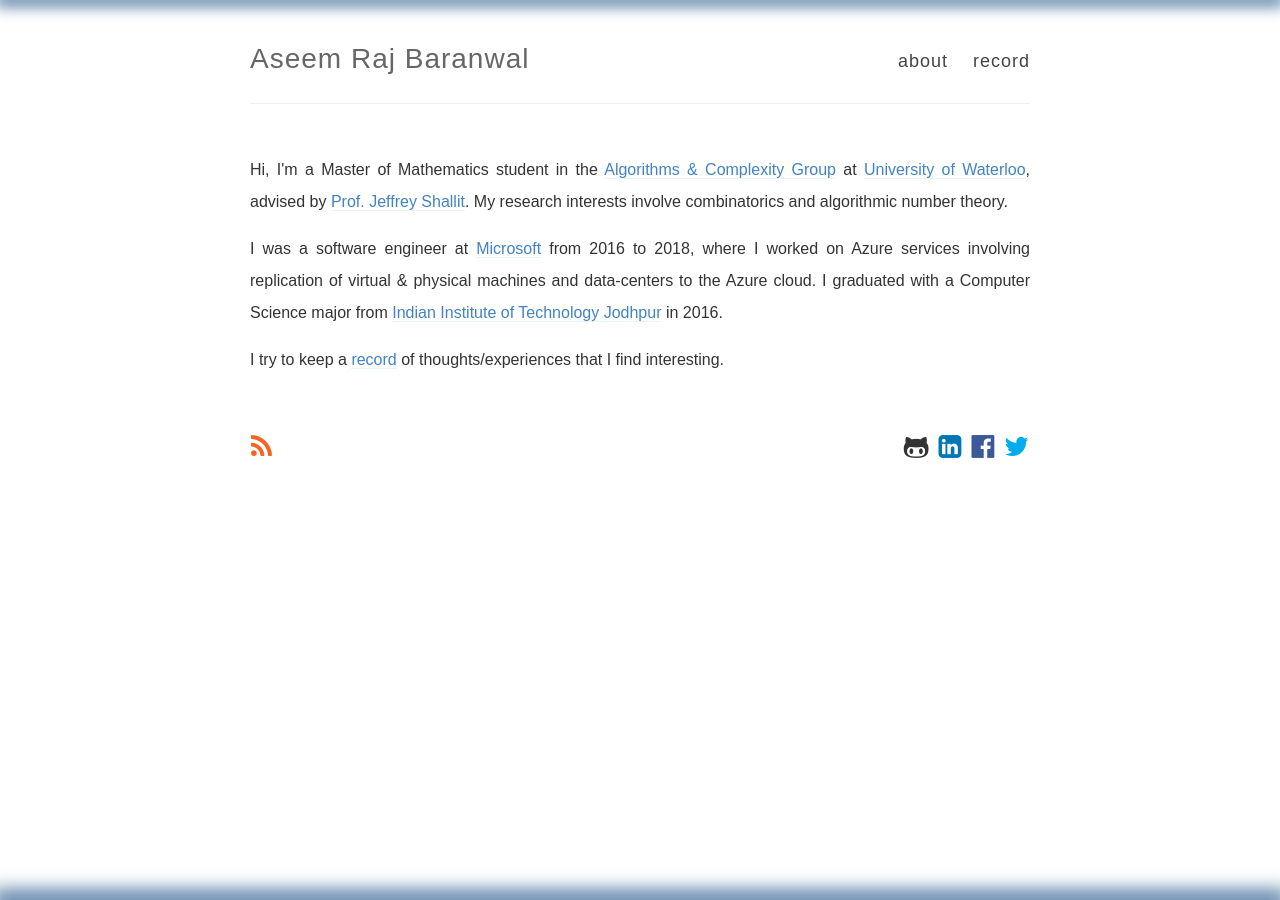
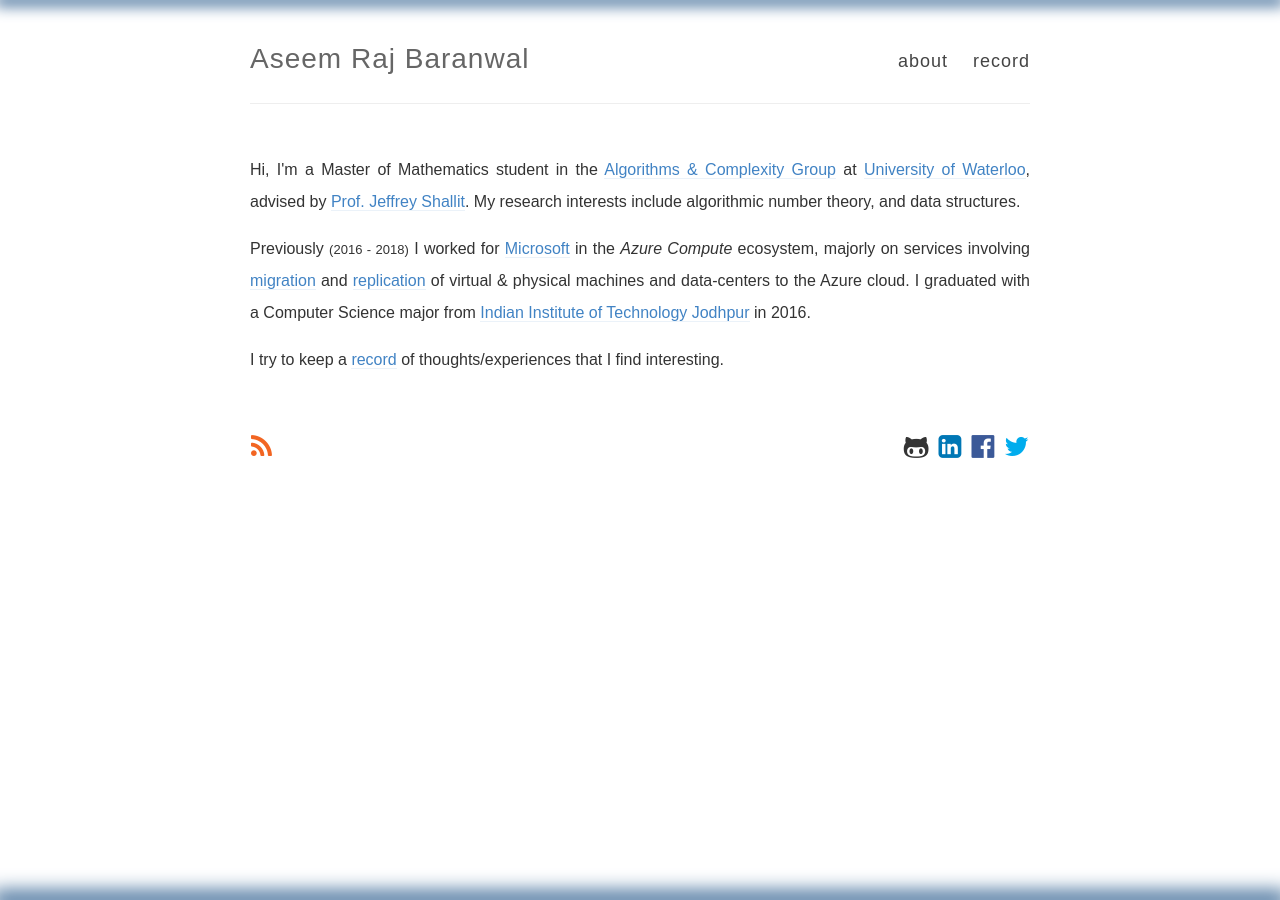
Before and after one commit to aseemrb/aseemrb.github.io, a Jekyll site: the page built from index.html, in a window 1280 px wide. Built offline with Jekyll 4.4.1, drawn with Linux system fonts in a browser that asks for light colours; some web fonts are replaced.

Commit message:
fix msft/azure links

```diff
--- a/index.html
+++ b/index.html
@@ -6,12 +6,11 @@ title: about
 <p>
 Hi, I'm a Master of Mathematics student in the <a href="http://algcomp.uwaterloo.ca/">Algorithms & Complexity Group</a> at
 <a href="https://uwaterloo.ca/">University of Waterloo</a>, advised by
-<a href="https://cs.uwaterloo.ca/~shallit/">Prof. Jeffrey Shallit</a>. My research interests involve combinatorics and
-algorithmic number theory.</p>
+<a href="https://cs.uwaterloo.ca/~shallit/">Prof. Jeffrey Shallit</a>. My research interests include algorithmic number theory, and data structures.</p>
 
-<p>I was a software engineer at <a href="https://azure.microsoft.com/en-us/">Microsoft</a> from 2016 to 2018,
-where I worked on Azure services involving replication of virtual & physical machines and data-centers to the
-Azure cloud. I graduated with a Computer Science major from
-<a href="http://iitj.ac.in/">Indian Institute of Technology Jodhpur</a> in 2016.</p>
+<p>Previously <font size="2em">(2016 - 2018)</font> I worked for <a href="https://microsoft.com/">Microsoft</a> in the <i>Azure Compute</i> ecosystem, majorly
+on services involving <a href="https://azure.microsoft.com/en-ca/services/azure-migrate/">migration</a> and <a href="https://azure.microsoft.com/en-ca/services/site-recovery/">replication</a> of
+virtual & physical machines and data-centers to the Azure cloud. I graduated with a Computer Science major
+from <a href="http://iitj.ac.in/">Indian Institute of Technology Jodhpur</a> in 2016.</p>
 
 <p>I try to keep a <a href="{{ site.baseurl }}/record/">record</a> of thoughts/experiences that I find interesting.</p>
```
